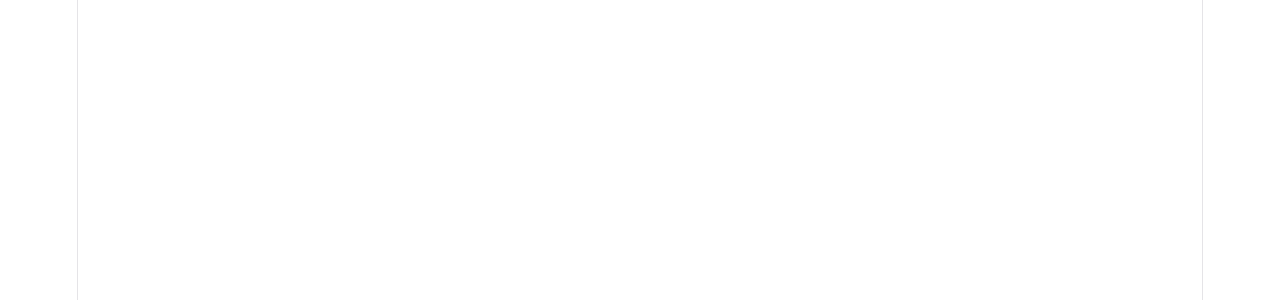
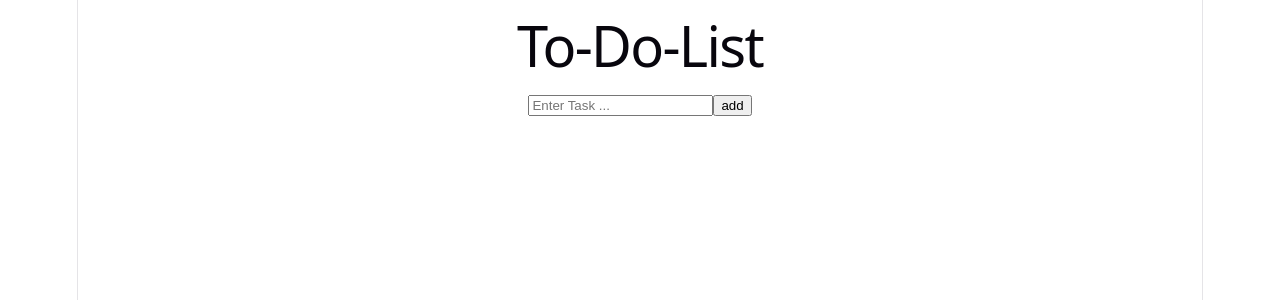
Before and after one commit to mouadziyani/Hermes, a React (Vite) app: page / in a window 1280 px wide. Shown: the top 300 px of the page. Built offline with nearby package versions, Linux system fonts and the light colour scheme.

Commit message:
feat(app): update entry to ToDo list

```diff
--- a/src/App.jsx
+++ b/src/App.jsx
@@ -1,8 +1,11 @@
 import { useState , useEffect } from "react";
+import ToDoList from "./ToDoList.jsx";
 
 function App(){
 
-return;
+return (
+    <ToDoList></ToDoList>
+) ;
 }
 
 export default App;
```
